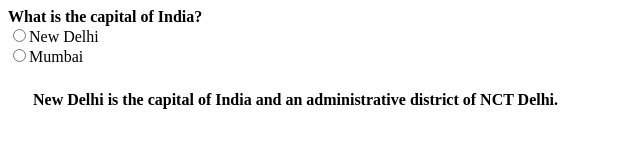
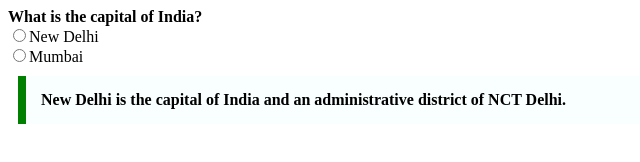
Before and after one commit to acciojob/trivia-BandiKantiChaitanya, a website: page main.html in a window 1280 px wide. Shown: the whole page, without its empty margins (0-640 px from the left). Drawn offline with Linux system fonts and the light colour scheme.

Commit message:
created a submission

```diff
--- a/styles.css
+++ b/styles.css
@@ -2,9 +2,9 @@
 /* Your CSS Code here. */
 blockquote{
 	max-width:600px;
-	background-colour:#f8fffe;
+	background-color:#f8fffe;
 	margin:10px;
 	padding:15px;
-	border-left:8px green;
+	border-left:8px solid green;
 	font-weight:bold;
 }
```
